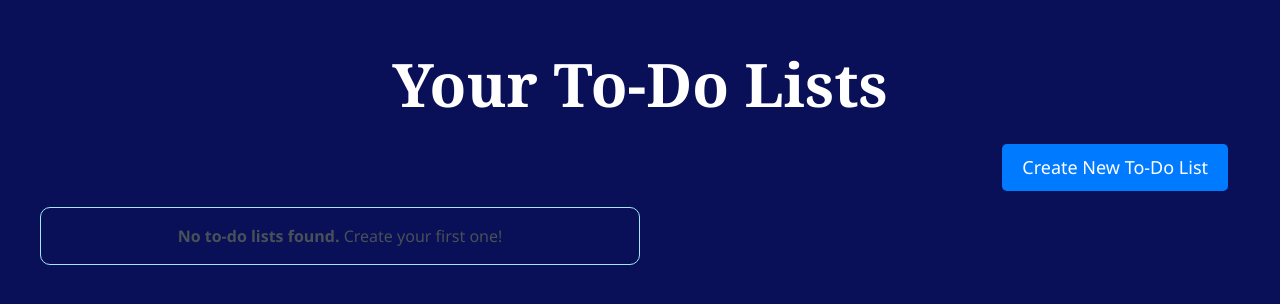
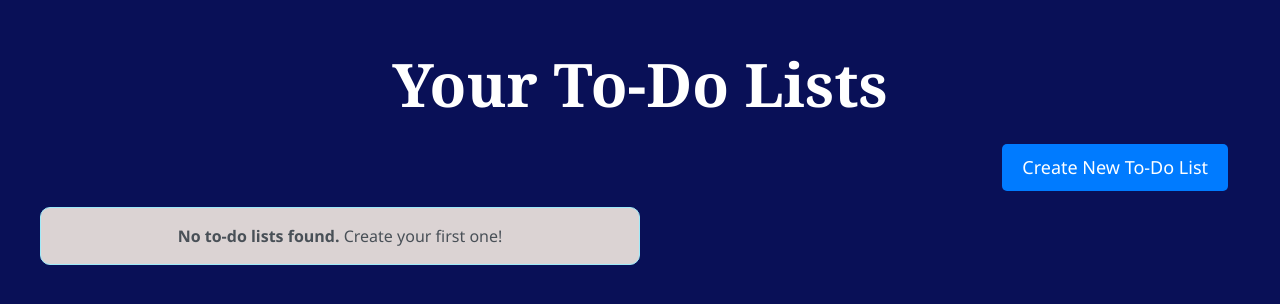
Before and after one commit to michaeltamba/uts-webprog, a PHP site: page /ToDoList.php in a window 1280 px wide. Shown: the top 304 px of the page. Run offline with PHP 8.4, Linux system fonts and the light colour scheme; a user stored in the database is signed in; data that the repository does not hold is empty.

Commit message:
Update stylesToDo.css

```diff
--- a/stylesToDo.css
+++ b/stylesToDo.css
@@ -92,7 +92,7 @@ h1 {
 
 /* To-Do List Empty Message */
 .alert {
-    background-color: #091057;
+    background-color: #DBD3D3;
     border-radius: 10px;
     color: #495057;
 }
```
